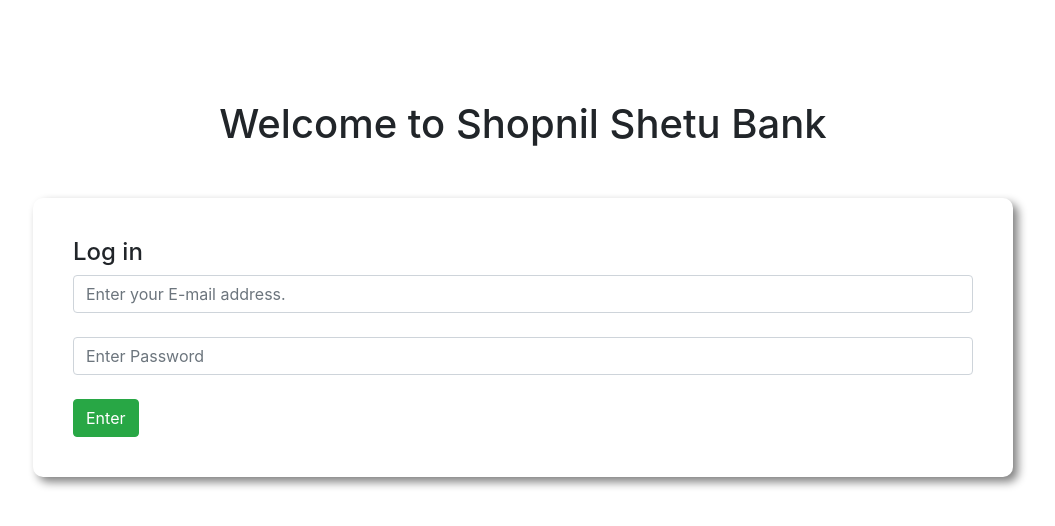
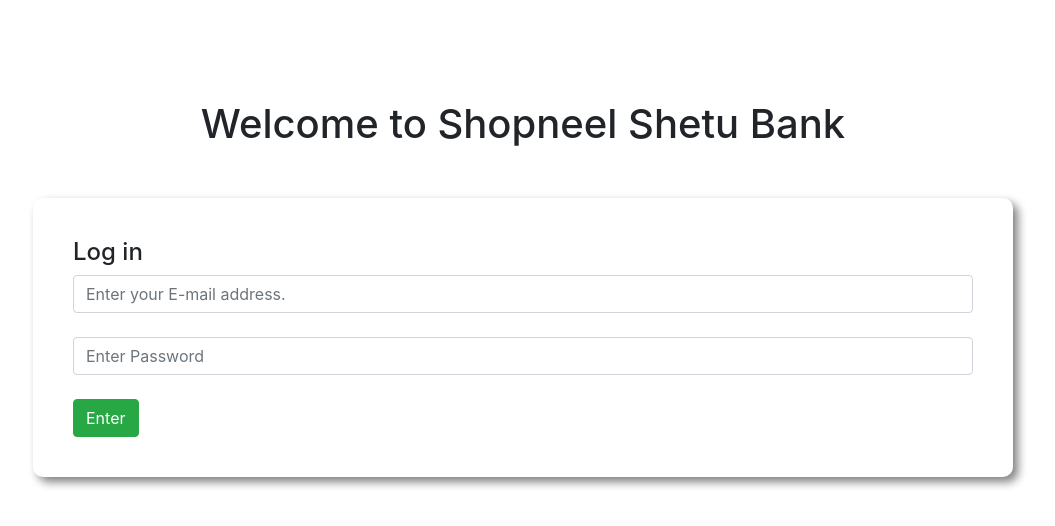
Before and after one commit to Emitaz-pias/sopnil-shetu-bank, a plain HTML site: page index.html in a window 1280 px wide. Shown: the whole page, without its empty margins (117-1172 px from the left). Drawn offline with nearby package versions, Linux system fonts and the light colour scheme.

Commit message:
shopneel shetu done

```diff
--- a/index.html
+++ b/index.html
@@ -3,14 +3,14 @@
 <head>
     <meta charset="UTF-8">
     <meta name="viewport" content="width=device-width, initial-scale=1.0">
-    <title>Shopnil Shetu Bank</title>
+    <title>Shopneel Shetu Bank</title>
     <link rel="stylesheet" href="https://stackpath.bootstrapcdn.com/bootstrap/4.4.1/css/bootstrap.min.css" integrity="sha384-Vkoo8x4CGsO3+Hhxv8T/Q5PaXtkKtu6ug5TOeNV6gBiFeWPGFN9MuhOf23Q9Ifjh" crossorigin="anonymous">
 
 <link rel="stylesheet" href="style.css">
 </head>
 <body>
     <div id="login-area">
-        <h1 class="text-center">Welcome to Shopnil Shetu Bank</h1>
+        <h1 class="text-center">Welcome to Shopneel Shetu Bank</h1>
         <div class="submit-area">
             <h4>Log in</h4>
             <input type="text" class="form-control" placeholder="Enter your E-mail address." >
```
